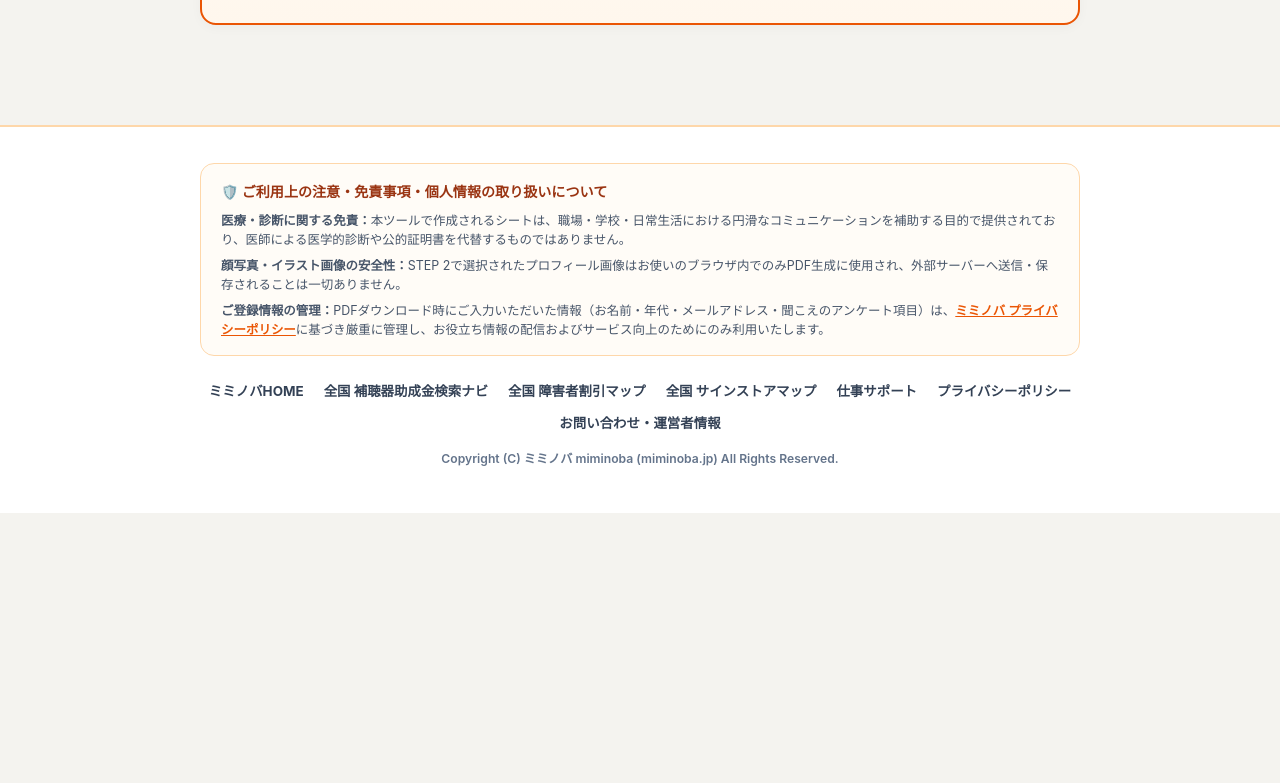
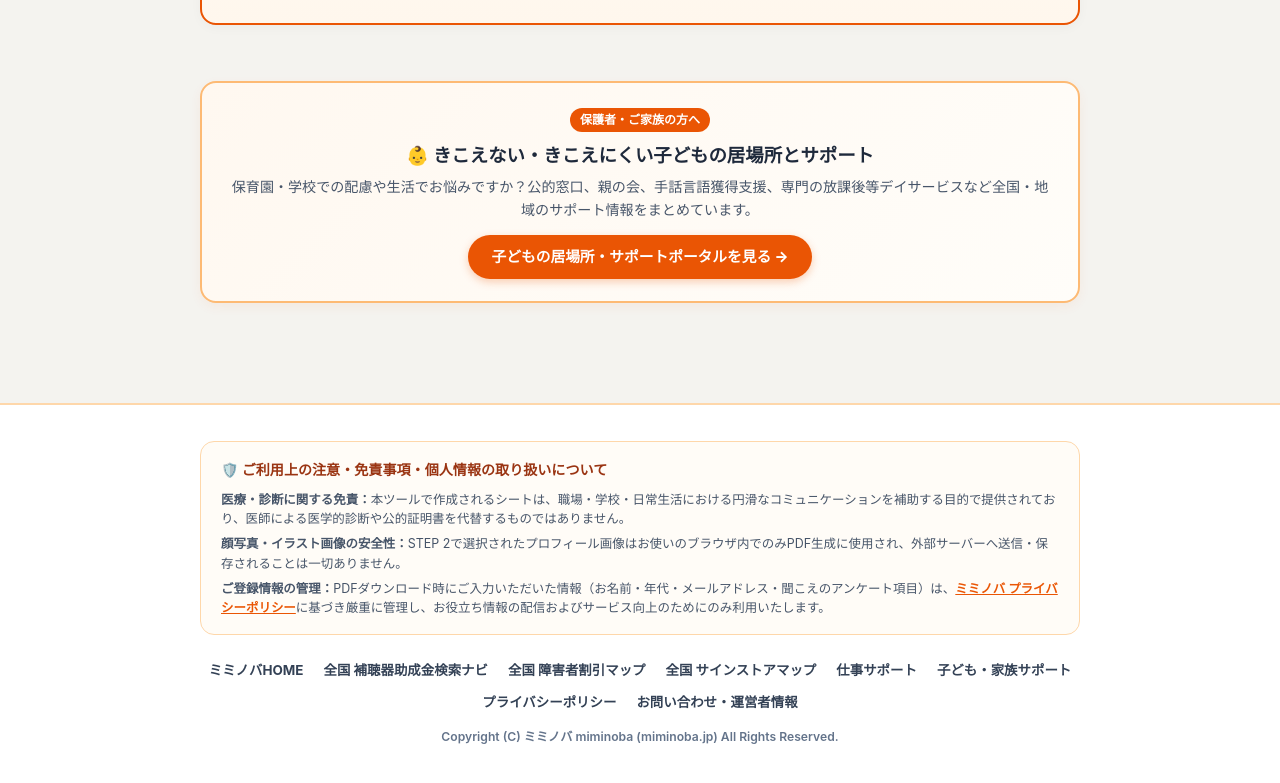
Before and after one commit to Mimi-Tera-ba/manual, a plain HTML site: page index.html in a window 1280 px wide. Shown: the part 5373-6156 px from the top of the page. Before the commit the page ends 5886 px from the top, so only its background shows below. Drawn offline with Linux system fonts and the light colour scheme; a web font is replaced by a local one.

Commit message:
Add files via upload

```diff
--- a/index.html
+++ b/index.html
@@ -425,6 +425,22 @@
       </div>
     </section>
 
+    <!-- 保護者向け関連ポータル案内（印刷時は非表示） -->
+    <div style="background: linear-gradient(135deg, #FFF8F0 0%, #FFFDF9 100%); border: 2px solid #FDBA74; border-radius: 16px; padding: 22px 24px; margin-top: 32px; text-align: center; box-shadow: 0 4px 12px rgba(234, 85, 4, 0.06);">
+      <div style="display: inline-block; background: #EA5504; color: #FFFFFF; font-size: 0.75rem; font-weight: 800; padding: 2px 10px; border-radius: 9999px; margin-bottom: 8px;">
+        保護者・ご家族の方へ
+      </div>
+      <h3 style="font-size: 1.15rem; font-weight: 800; color: #1E293B; margin: 0 0 6px 0;">
+        👶 きこえない・きこえにくい子どもの居場所とサポート
+      </h3>
+      <p style="font-size: 0.88rem; line-height: 1.6; color: #475569; margin: 0 0 14px 0;">
+        保育園・学校での配慮や生活でお悩みですか？公的窓口、親の会、手話言語獲得支援、専門の放課後等デイサービスなど全国・地域のサポート情報をまとめています。
+      </p>
+      <a href="https://miminoba.jp/kids" target="_blank" rel="noopener noreferrer" style="display: inline-block; background: #EA5504; color: #FFFFFF !important; font-weight: 800; font-size: 0.92rem; padding: 10px 24px; border-radius: 9999px; text-decoration: none !important; box-shadow: 0 3px 8px rgba(234, 85, 4, 0.28);">
+        子どもの居場所・サポートポータルを見る →
+      </a>
+    </div>
+
   </main>
 
   <!-- 画面フッター・法的表記（印刷時は非表示） -->
@@ -444,6 +460,7 @@
       <a href="https://miminoba.jp/map/">全国 障害者割引マップ</a>
       <a href="https://miminoba.jp/sign-map/">全国 サインストアマップ</a>
       <a href="https://miminoba.jp/work">仕事サポート</a>
+      <a href="https://miminoba.jp/kids">子ども・家族サポート</a>
       <a href="https://miminoba.jp/privacy-policy/" target="_blank" rel="noopener noreferrer">プライバシーポリシー</a>
       <a href="https://miminoba.jp/contact/" target="_blank" rel="noopener noreferrer">お問い合わせ・運営者情報</a>
     </nav>
```
